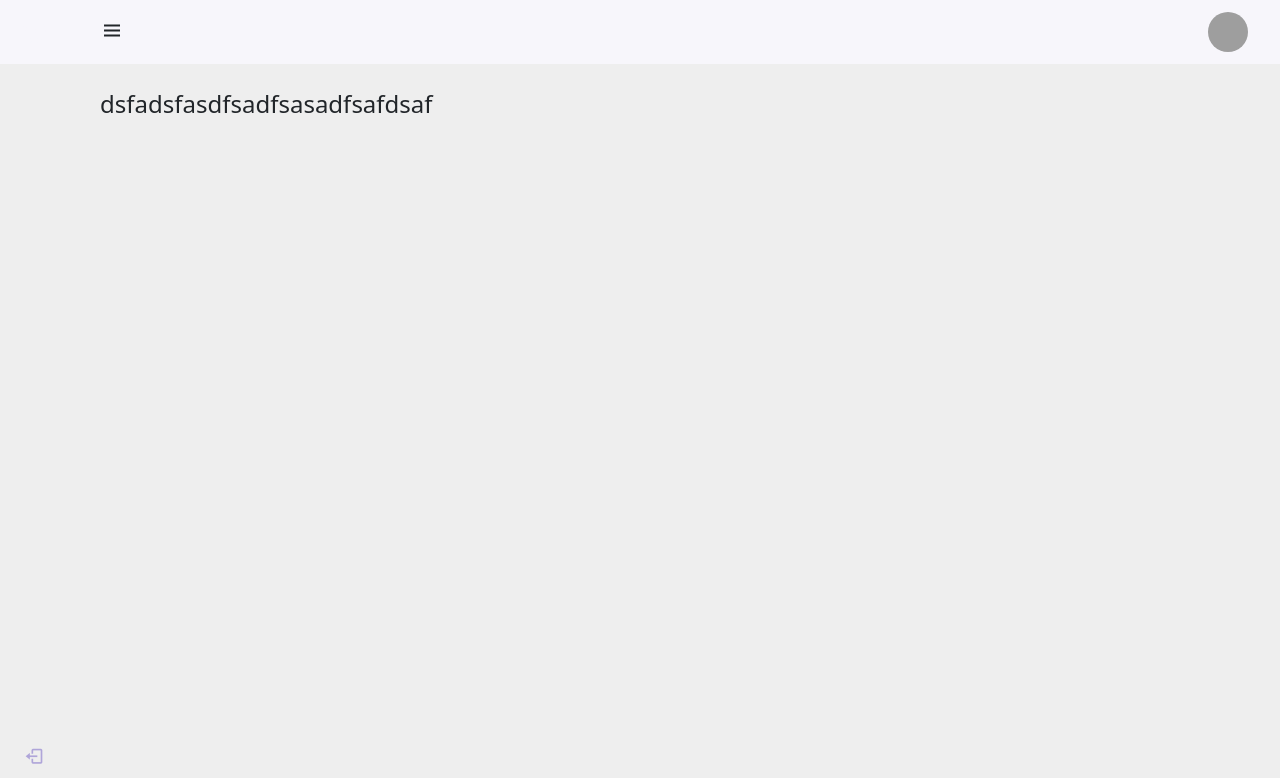
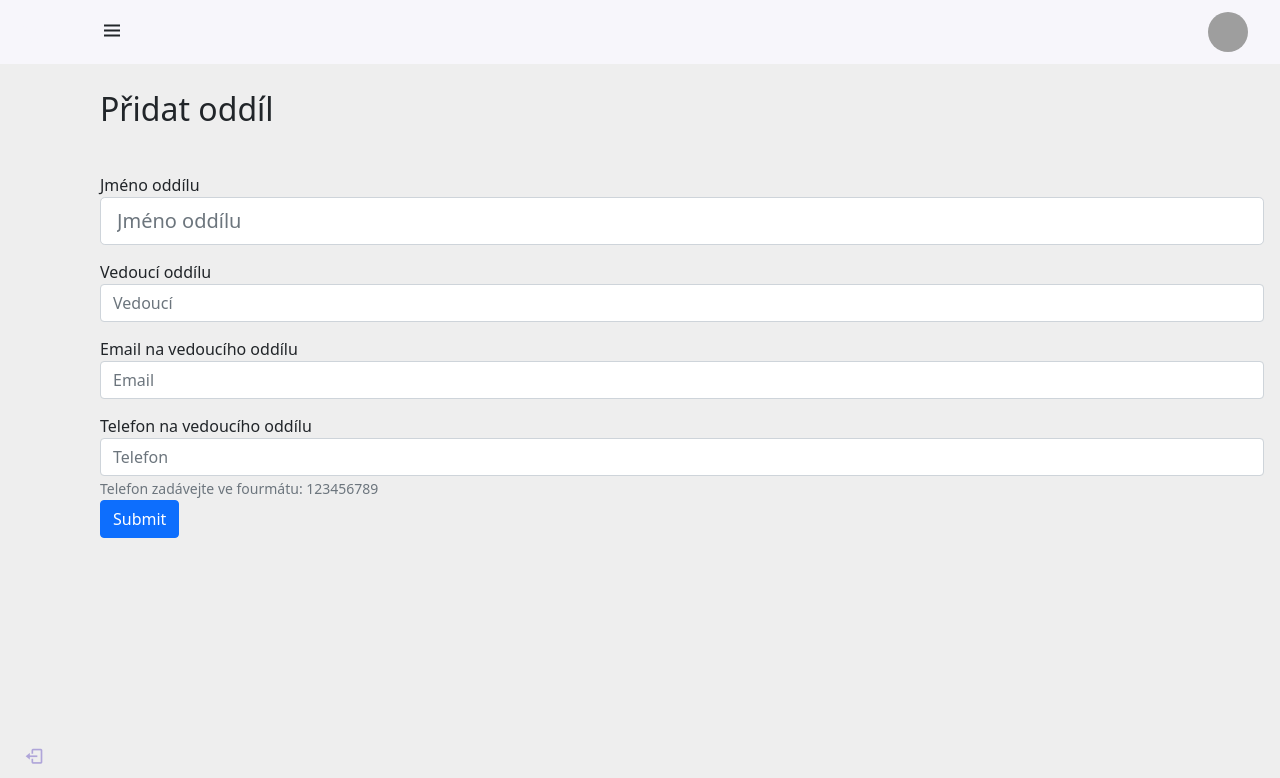
Before and after one commit to Tomborki/e-club, a PHP site: template app/Views/Divisions/divisions-add.html.twig in a window 1280 px wide. Shown: the top 778 px of the page. Run offline with PHP 8.4, Linux system fonts and the light colour scheme; the template is opened without the code that fills it, so the values that code supplies are empty; some libraries are stand-ins or nearby versions; grey boxes are pictures that could not be loaded.

Commit message:
Some changes

```diff
--- a/app/Views/Divisions/divisions-add.html.twig
+++ b/app/Views/Divisions/divisions-add.html.twig
@@ -2,17 +2,39 @@
 
 {# Page title #}
 {% block title %}
-    Oddíly
+    Oddíly - Přidat oddíl
 {% endblock title %}
 
 {# Page description #}
-{% block description %}Stránka s oddíly{% endblock description %}
+{% block description %}Přidat nový oddíl{% endblock description %}
 
 {# Page keywords #}
 {% block keywords %}{% endblock keywords %}
 
 {% block content %}
-    <H4>dsfadsfasdfsadfsasadfsafdsaf</H4>
+    <div id="divisions">
+        <h2>Přidat oddíl</h2>
+        <form method="post" action="/{{ pageName }}?form=addNewDivision">
+            <div class="form-group">
+                <label for="divisionName">Jméno oddílu</label>
+                <input type="text" class="form-control form-control-lg" name="divisionName" id="divisionName" placeholder="Jméno oddílu" >
+            </div>
+            <div class="form-group">
+                <label for="divisionChief">Vedoucí oddílu</label>
+                <input type="text" class="form-control" name="divisionChief" id="divisionChief" placeholder="Vedoucí" >
+            </div>
+            <div class="form-group">
+                <label for="emailContact">Email na vedoucího oddílu</label>
+                <input type="email" class="form-control" name="emailContact" id="emailContact" placeholder="Email" >
+            </div>
+            <div class="form-group">
+                <label for="telContact">Telefon na vedoucího oddílu</label>
+                <input type="tel" class="form-control" aria-describedby="telHelp" name="telContact" id="telContact" pattern="[0-9]{3}[0-9]{3}[0-9]{3}" placeholder="Telefon" >
+                <small id="telHelp" class="form-text text-muted">Telefon zadávejte ve fourmátu: 123456789</small>
+            </div>
+            <button type="submit" name="submitAddDivisionForm" class="btn btn-primary">Submit</button>
+        </form>
+    </div>
 {% endblock content%}
 
 {% block scripts %}
--- a/composer.json
+++ b/composer.json
@@ -1,6 +1,7 @@
 {
     "require": {
         "twig/twig": "3.0",
-        "tamtamchik/simple-flash": "^2.0"
+        "tamtamchik/simple-flash": "^2.0",
+        "davidecesarano/embryo-pdo": "^1.0"
     }
 }
--- a/www/style/components/_divisions-page.scss
+++ b/www/style/components/_divisions-page.scss
@@ -34,4 +34,10 @@
       top: 2px;
     }
   }
+
+  form{
+    label{
+      margin-top: 15px;
+    }
+  }
 }
--- a/www/style/main.css
+++ b/www/style/main.css
@@ -564,6 +564,9 @@ a {
   position: relative;
   top: 2px;
 }
+#divisions form label {
+  margin-top: 15px;
+}
 
 html {
   height: 100%;
```
Also changed, not shown: app/Controllers/DivisionsController.php (+13 -0 lines), app/Controllers/MainController.php (+9 -0 lines), app/Models/DbModel.php (+21 -0 lines), 2 other files.
